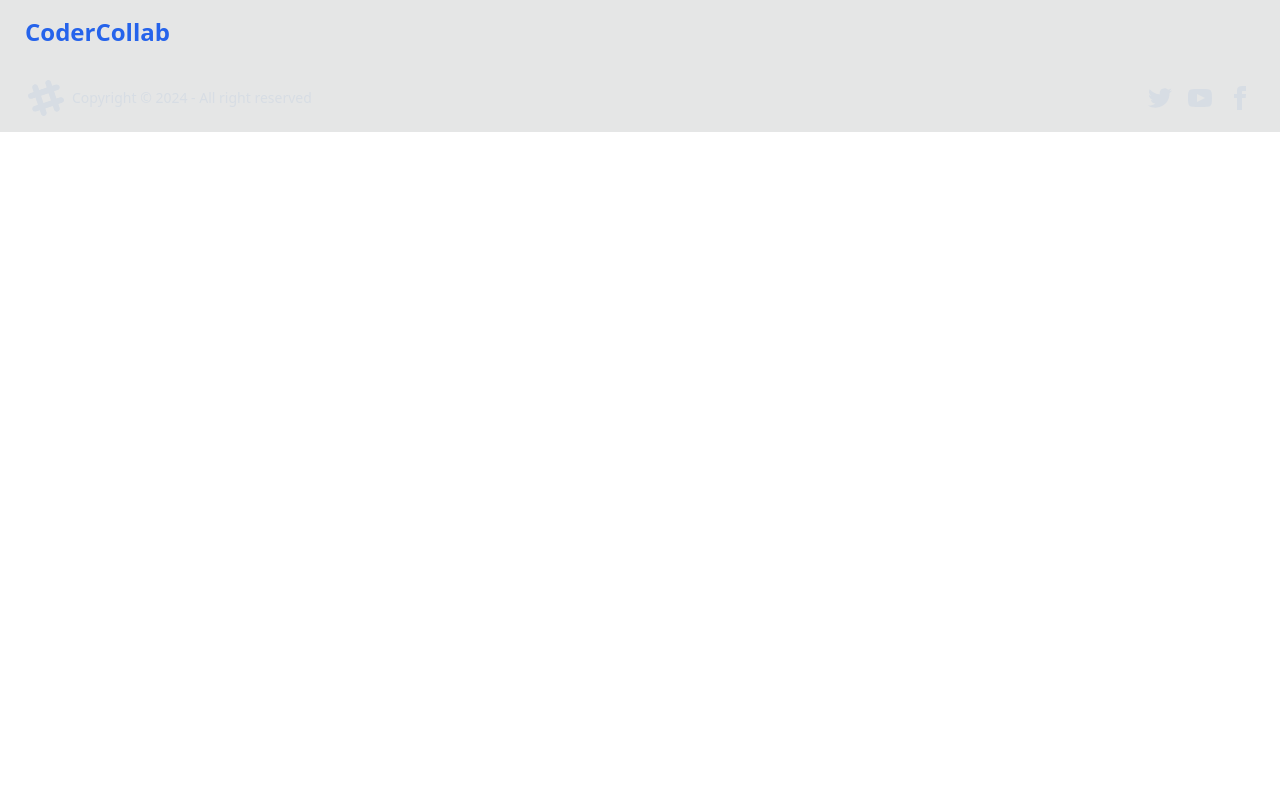
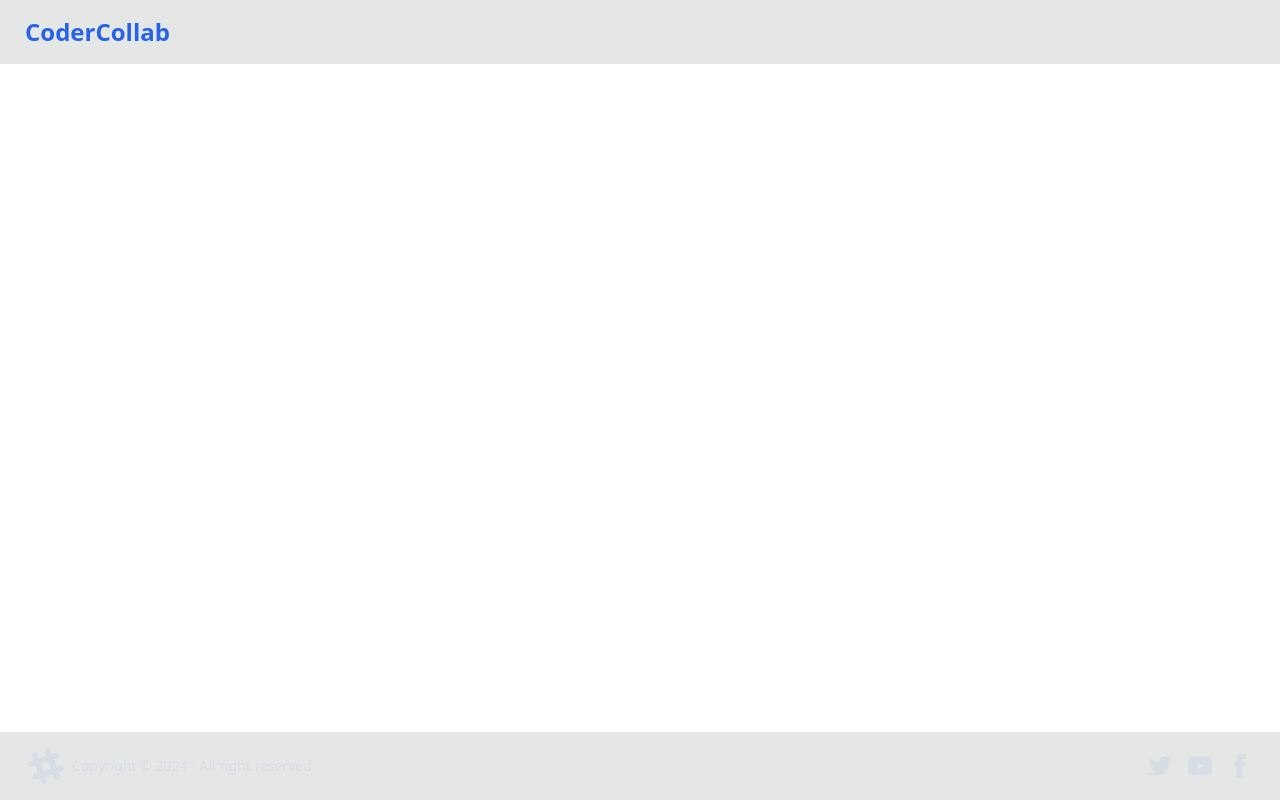
Before and after one commit to rahulpant2002/CoderCollab-Frontend, a React (Vite) app: page / in a window 1280 px wide. Built offline with nearby package versions, Linux system fonts and the light colour scheme; no server answers.

Commit message:
Footer Added and Search Feature Corrected

```diff
--- a/src/components/Body.jsx
+++ b/src/components/Body.jsx
@@ -30,9 +30,11 @@ const Body = () => {
   }, [])
 
   return (
-    <div className='flex flex-col min-h-full'>
+    <div className='flex flex-col min-h-screen'>
       <NavBar/>
-      <Outlet/>
+      <div className="flex-1">
+        <Outlet />
+      </div>
       <Footer/>
     </div>
   )
--- a/src/components/Search.jsx
+++ b/src/components/Search.jsx
@@ -1,15 +1,20 @@
-import React from 'react'
+import React, { useEffect } from 'react'
 import { useSelector } from 'react-redux'
 import Friend from './Friend';
 
 const Search = () => {
     const searchRes = useSelector(store=>store.search);
+    // const
+
+    // useEffect(()=>{
+
+    // }, [searchRes])
 
     if(!searchRes) return;
     if(searchRes.length===0) return <div className='text-center font-bold text-xl'>No User Found</div>
 
   return (
-    <div className='flex flex-col gap-3 mt-4'>
+    <div className='flex flex-col gap-3 my-4'>
         {
             searchRes.map(res=><Friend key={res._id} data={{user : res, _id : res._id, type : "search"}}/>)
         }
--- a/src/components/SearchBar.jsx
+++ b/src/components/SearchBar.jsx
@@ -4,6 +4,7 @@ import { useDispatch, useSelector } from 'react-redux';
 import { useNavigate } from 'react-router-dom';
 import { BACKEND_URL } from '../utils/constant';
 import { addSearch } from '../store/searchSlice';
+
 
 const Search = () => {
     const [text, setText] = useState("");
@@ -40,10 +41,11 @@ const Search = () => {
     if(!allUser) return;
 
   return (
-    <div className="form-control">
+    <div className="form-control flex flex-row gap-1">
         <input type="text" value={text} onChange={e=>setText(e.target.value)} onKeyDown={(e)=>{
             if(e.key==="Enter") handleSearch();
         }} placeholder="Search Skills/Developers" className="input input-bordered w-24 md:w-auto" />
+        <button className='bg-white opacity-80 rounded-lg' onClick={handleSearch}>🔍</button>
     </div>
   )
 }
```
Also changed, not shown: 1 other file (tests, documents, lock files or other folders).
